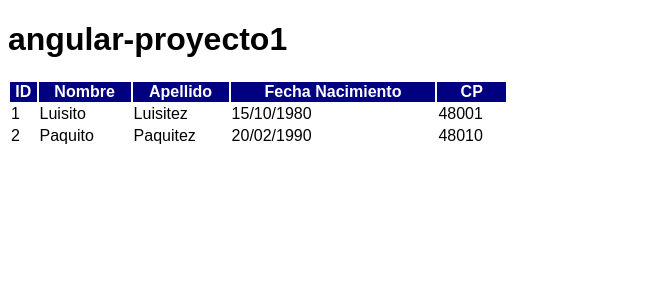
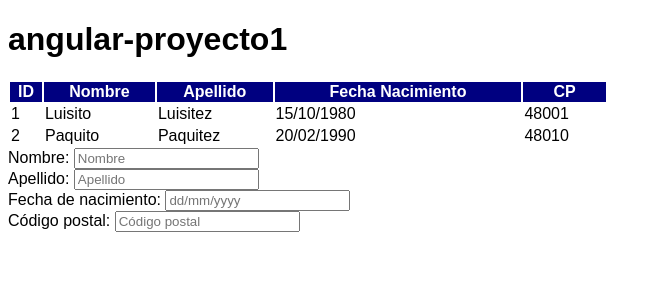
Before and after one commit to a-saracho/angular-proyecto1, an Angular app: page / in a window 1280 px wide. Shown: the top 300 px of the page, without its empty margins (0-661 px from the left). Built offline with nearby package versions, Linux system fonts and the light colour scheme.

Commit message:
Crear componente formulario

```diff
--- a/src/app/app.component.html
+++ b/src/app/app.component.html
@@ -1,2 +1,3 @@
 <h1>{{title}}</h1>
 <app-listado></app-listado>
+<app-formulario></app-formulario>
--- a/src/app/app.module.ts
+++ b/src/app/app.module.ts
@@ -4,11 +4,13 @@ import { BrowserModule } from '@angular/platform-browser';
 import { AppRoutingModule } from './app-routing.module';
 import { AppComponent } from './app.component';
 import { ListadoComponent } from './listado/listado.component';
+import { FormularioComponent } from './formulario/formulario.component';
 
 @NgModule({
   declarations: [
     AppComponent,
-    ListadoComponent
+    ListadoComponent,
+    FormularioComponent
   ],
   imports: [
     BrowserModule,
--- /dev/null
+++ b/src/app/cliente.ts
@@ -0,0 +1,7 @@
+export interface Cliente {
+    id: number;
+    nombre: string;
+    apellido: string;
+    fecha_nacimiento: Date;
+    cp: number;
+  }
--- /dev/null
+++ b/src/app/formulario/formulario.component.html
@@ -0,0 +1,16 @@
+<div>
+    <label for="cliente-nombre">Nombre: </label>
+    <input id="cliente-nombre" placeholder="Nombre">
+</div>
+<div>
+    <label for="cliente-apellido">Apellido: </label>
+    <input id="cliente-apellido" placeholder="Apellido">
+</div>
+<div>
+    <label for="cliente-nombre">Fecha de nacimiento: </label>
+    <input id="cliente-nombre" placeholder="dd/mm/yyyy">
+</div>
+<div>
+    <label for="cliente-nombre">Código postal: </label>
+    <input id="cliente-nombre" placeholder="Código postal">
+</div>
--- /dev/null
+++ b/src/app/formulario/formulario.component.ts
@@ -0,0 +1,15 @@
+import { Component, OnInit } from '@angular/core';
+
+@Component({
+  selector: 'app-formulario',
+  templateUrl: './formulario.component.html',
+  styleUrls: ['./formulario.component.css']
+})
+export class FormularioComponent implements OnInit {
+
+  constructor() { }
+
+  ngOnInit(): void {
+  }
+
+}
--- a/src/app/listado/listado.component.css
+++ b/src/app/listado/listado.component.css
@@ -1,6 +1,6 @@
 table
 {
-    min-width: 500px;
+    min-width: 600px;
 }
 th
 {
--- a/src/app/listado/listado.component.html
+++ b/src/app/listado/listado.component.html
@@ -10,7 +10,7 @@
         <td>{{cliente.id}}</td>
         <td>{{cliente.nombre}}</td>
         <td>{{cliente.apellido}}</td>
-        <td>{{cliente.fecha_nacimiento}}</td>
+        <td>{{cliente.fecha_nacimiento | date:'dd/MM/yyyy'}}</td>
         <td>{{cliente.cp}}</td>
     </tr>
 </table>
--- a/src/app/listado/listado.component.ts
+++ b/src/app/listado/listado.component.ts
@@ -1,3 +1,4 @@
+import { Cliente } from './../cliente';
 import { Component, OnInit } from '@angular/core';
 
 @Component({
@@ -7,9 +8,9 @@ import { Component, OnInit } from '@angular/core';
 })
 export class ListadoComponent implements OnInit {
 
-  clientes = [
-    { id: 1, nombre: 'Luisito', apellido: 'Luisitez', fecha_nacimiento: '15/10/1980', cp: '48001' },
-    { id: 2, nombre: 'Paquito', apellido: 'Paquitez', fecha_nacimiento: '20/02/1990', cp: '48010' },
+  clientes: Cliente[] = [
+    { id: 1, nombre: 'Luisito', apellido: 'Luisitez', fecha_nacimiento: new Date('1980/10/15'), cp: 48001 },
+    { id: 2, nombre: 'Paquito', apellido: 'Paquitez', fecha_nacimiento: new Date('1990/02/20'), cp: 48010 },
   ];
 
   constructor() { }
```
Also changed, not shown: src/app/formulario/formulario.component.css (added), 1 other file (tests, documents, lock files or other folders).
